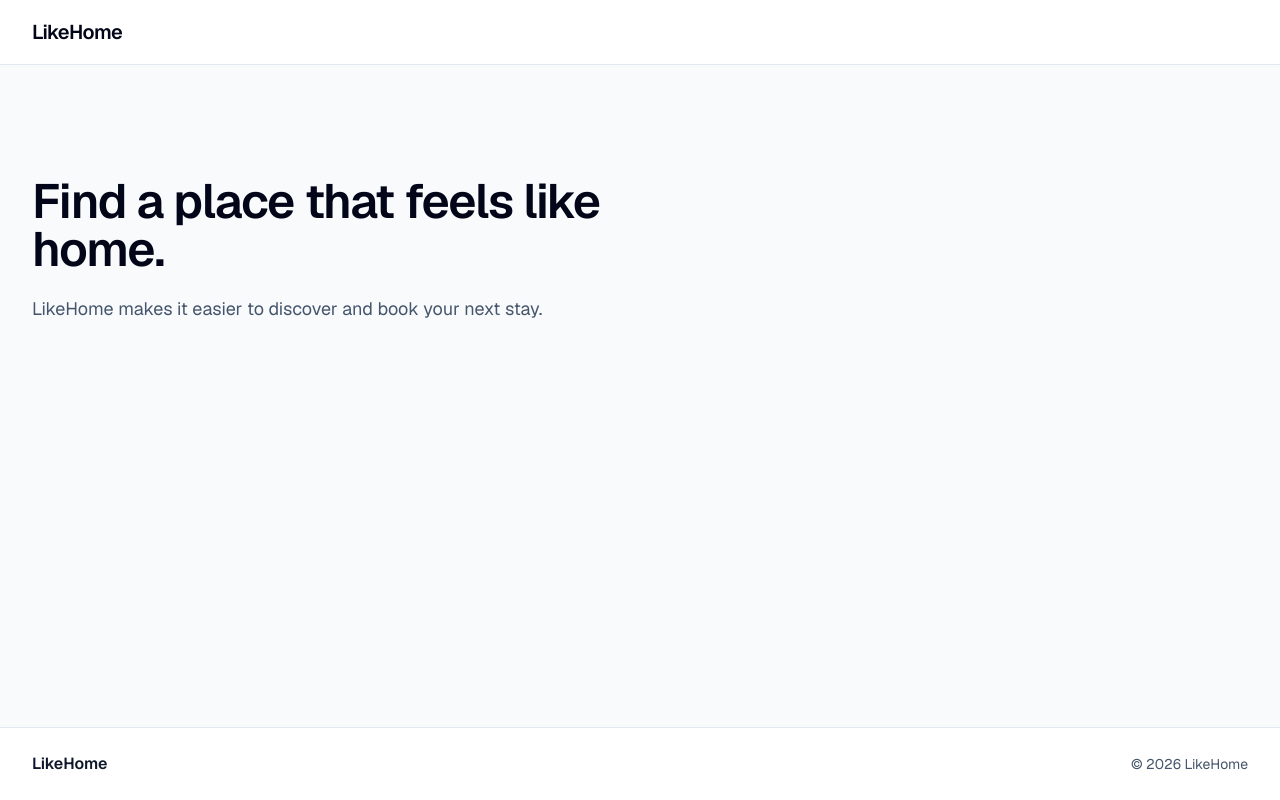
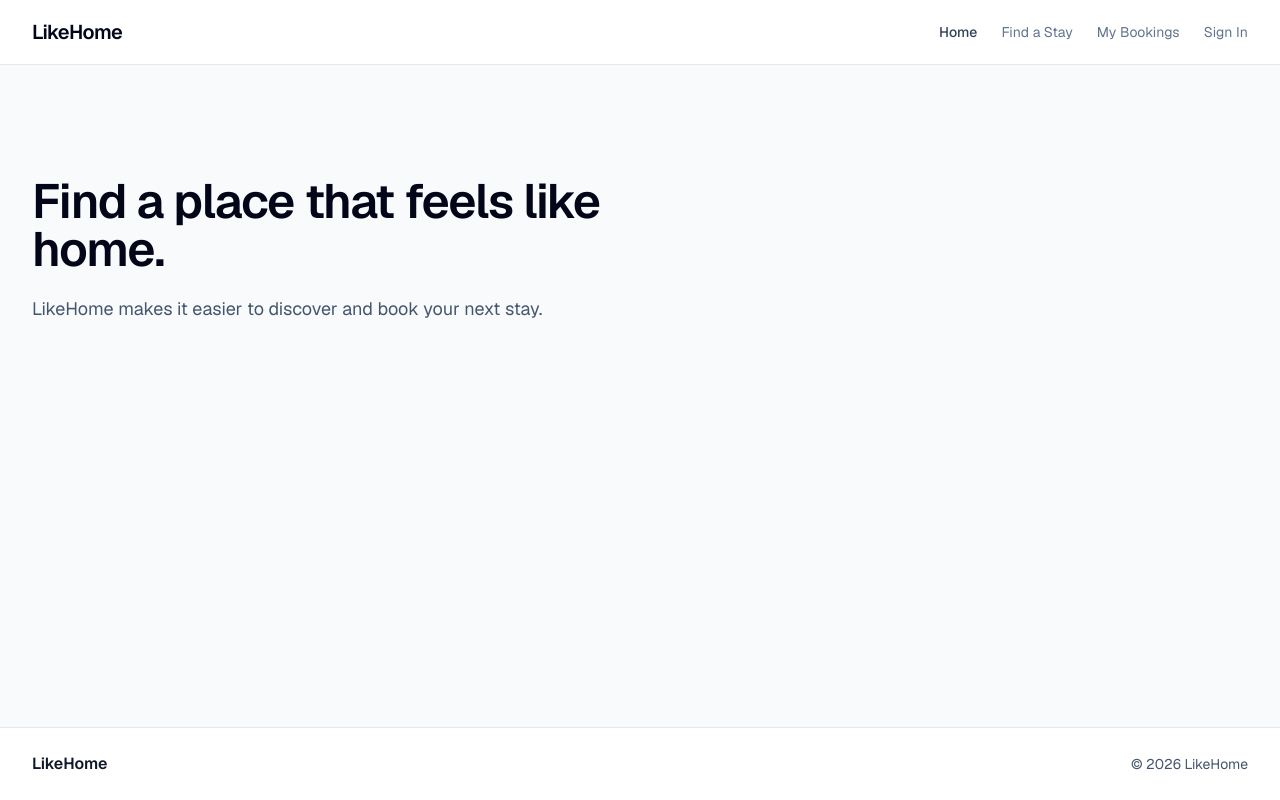
Before and after one commit to github210878/FA26CMPE165-LikeHomeProj, a Next.js app in the folder frontend/likehome/: page / in a window 1280 px wide. Built offline with nearby package versions, Linux system fonts and the light colour scheme.

Commit message:
feat(frontend): add primary navigation structure

```diff
--- a/frontend/likehome/components/SiteHeader.tsx
+++ b/frontend/likehome/components/SiteHeader.tsx
@@ -3,17 +3,44 @@ import Link from "next/link";
 export default function SiteHeader() {
   return (
     <header className="border-b border-slate-200 bg-white">
-      <div className="mx-auto flex min-h-16 w-full max-w-7xl items-center justify-between px-4 sm:px-6 lg:px-8">
+      <div className="mx-auto flex min-h-16 w-full max-w-7xl flex-wrap items-center justify-between gap-x-6 gap-y-3 px-4 py-3 sm:flex-nowrap sm:px-6 sm:py-0 lg:px-8">
         <Link
           href="/"
-          className="rounded-sm text-xl font-semibold tracking-tight text-slate-950"
+          className="shrink-0 rounded-sm text-xl font-semibold tracking-tight text-slate-950"
         >
           LikeHome
         </Link>
 
-        <div className="flex items-center gap-6">
-          {/* Primary navigation will be added after route names are agreed on. */}
-        </div>
+        <nav aria-label="Primary navigation">
+          <ul className="flex flex-wrap items-center justify-end gap-x-4 gap-y-2 text-sm sm:gap-x-6">
+            <li>
+              <Link
+                href="/"
+                className="rounded-sm font-medium text-slate-700 transition-colors hover:text-slate-950"
+              >
+                Home
+              </Link>
+            </li>
+            <li>
+              <span className="text-slate-500">
+                Find a Stay
+                <span className="sr-only"> (coming soon)</span>
+              </span>
+            </li>
+            <li>
+              <span className="text-slate-500">
+                My Bookings
+                <span className="sr-only"> (coming soon)</span>
+              </span>
+            </li>
+            <li>
+              <span className="text-slate-500">
+                Sign In
+                <span className="sr-only"> (coming soon)</span>
+              </span>
+            </li>
+          </ul>
+        </nav>
       </div>
     </header>
   );
```
